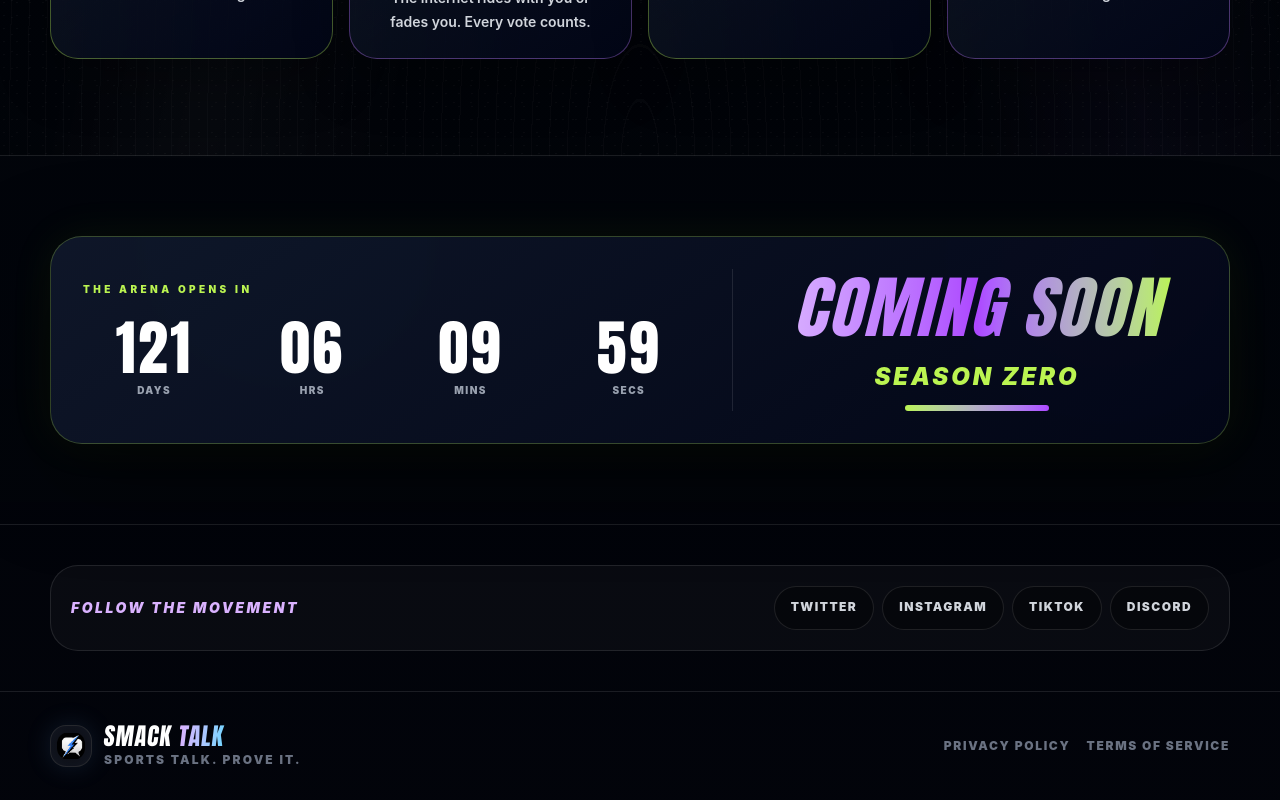
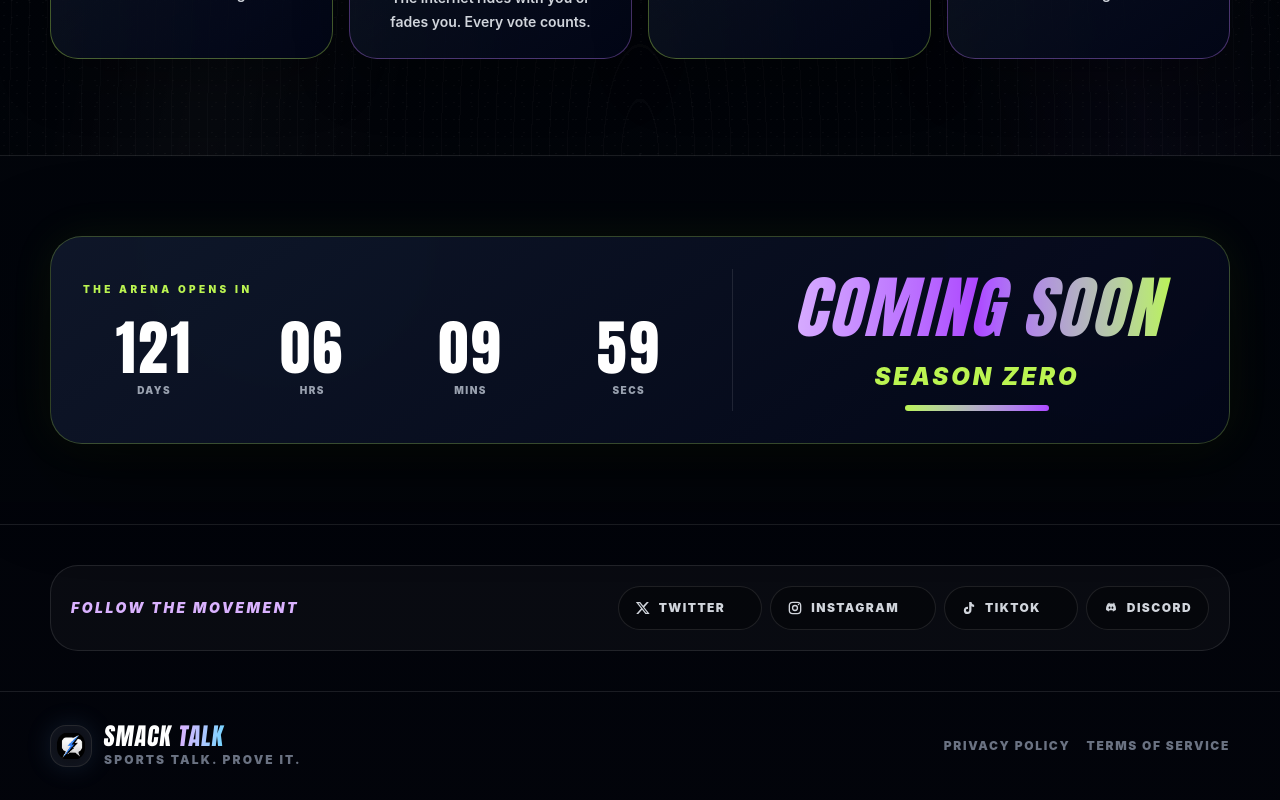
Before and after one commit to hernk1-ai/smack-talk, a Next.js app: page / in a window 1280 px wide. Shown: the part 1862-2662 px from the top of the page. Built offline with nearby package versions, Linux system fonts and the light colour scheme; no server answers.

Commit message:
update social links.ts

```diff
--- a/components/landing/SocialLinks.tsx
+++ b/components/landing/SocialLinks.tsx
@@ -1,4 +1,87 @@
-const socialLinks = ["X / Twitter", "Instagram", "TikTok", "Discord"];
+type SocialLink = {
+  label: string;
+  href: string;
+  hoverClass: string;
+  icon: React.ReactNode;
+  isExternal?: boolean;
+};
+
+function XIcon() {
+  return (
+    <svg aria-hidden="true" className="h-4 w-4" viewBox="0 0 24 24" fill="currentColor">
+      <path d="M17.7 3h3.1l-6.9 7.9L22 21h-6.4l-5-6.2L4.9 21H1.8l7.3-8.4L1.3 3h6.5l4.5 5.7L17.7 3Zm-1.1 16.2h1.7L6.9 4.7H5.1l11.5 14.5Z" />
+    </svg>
+  );
+}
+
+function InstagramIcon() {
+  return (
+    <svg aria-hidden="true" className="h-4 w-4" viewBox="0 0 24 24" fill="none">
+      <rect width="17" height="17" x="3.5" y="3.5" rx="5" stroke="currentColor" strokeWidth="2" />
+      <circle cx="12" cy="12" r="3.7" stroke="currentColor" strokeWidth="2" />
+      <circle cx="17.2" cy="6.8" r="1.1" fill="currentColor" />
+    </svg>
+  );
+}
+
+function TikTokIcon() {
+  return (
+    <svg aria-hidden="true" className="h-4 w-4" viewBox="0 0 24 24" fill="currentColor">
+      <path d="M15.7 3c.3 2.4 1.7 3.9 4 4.1v3.3a7.5 7.5 0 0 1-4-1.2v5.9c0 3.6-2.3 5.9-5.8 5.9a5.5 5.5 0 0 1-5.7-5.4c0-3.4 2.7-5.8 6.3-5.4v3.4c-1.7-.3-3 .5-3 2a2.2 2.2 0 0 0 2.3 2.1c1.5 0 2.5-.8 2.5-2.8V3h3.4Z" />
+    </svg>
+  );
+}
+
+function DiscordIcon() {
+  return (
+    <svg aria-hidden="true" className="h-4 w-4" viewBox="0 0 24 24" fill="currentColor">
+      <path d="M18.8 5.3A15 15 0 0 0 15.2 4l-.4.8a13.7 13.7 0 0 1 3.2 1.6 10.6 10.6 0 0 0-9.9 0 13 13 0 0 1 3.1-1.6L10.8 4a15 15 0 0 0-3.6 1.3C4.9 8.6 4.3 11.8 4.6 15a14.5 14.5 0 0 0 4.4 2.2l.9-1.4a9.3 9.3 0 0 1-1.4-.7l.3-.2a10.4 10.4 0 0 0 6.4 0l.3.2c-.4.3-.9.5-1.4.7l.9 1.4a14.5 14.5 0 0 0 4.4-2.2c.4-3.7-.6-6.8-2.6-9.7ZM9.8 13.1c-.8 0-1.4-.7-1.4-1.6s.6-1.6 1.4-1.6 1.4.7 1.4 1.6-.6 1.6-1.4 1.6Zm4.4 0c-.8 0-1.4-.7-1.4-1.6s.6-1.6 1.4-1.6 1.4.7 1.4 1.6-.6 1.6-1.4 1.6Z" />
+    </svg>
+  );
+}
+
+function ExternalCue() {
+  return (
+    <svg
+      aria-hidden="true"
+      className="h-3 w-3 opacity-0 transition group-hover:translate-x-0.5 group-hover:-translate-y-0.5 group-hover:opacity-70"
+      viewBox="0 0 24 24"
+      fill="none"
+    >
+      <path d="M7 17 17 7M9 7h8v8" stroke="currentColor" strokeWidth="2" strokeLinecap="round" strokeLinejoin="round" />
+    </svg>
+  );
+}
+
+const socialLinks: SocialLink[] = [
+  {
+    label: "Twitter",
+    href: "https://x.com/smacktalkgg",
+    hoverClass: "hover:border-white/35 hover:shadow-[0_0_24px_rgba(255,255,255,0.12)]",
+    icon: <XIcon />,
+    isExternal: true,
+  },
+  {
+    label: "Instagram",
+    href: "https://instagram.com/smacktalkgg",
+    hoverClass: "hover:border-pink-300/45 hover:shadow-[0_0_24px_rgba(236,72,153,0.16)]",
+    icon: <InstagramIcon />,
+    isExternal: true,
+  },
+  {
+    label: "TikTok",
+    href: "https://tiktok.com/@smacktalkgg",
+    hoverClass: "hover:border-cyan-300/45 hover:shadow-[0_0_24px_rgba(34,211,238,0.16)]",
+    icon: <TikTokIcon />,
+    isExternal: true,
+  },
+  {
+    label: "Discord",
+    href: "#",
+    hoverClass: "hover:border-indigo-300/45 hover:shadow-[0_0_24px_rgba(129,140,248,0.16)]",
+    icon: <DiscordIcon />,
+  },
+];
 
 export function SocialLinks() {
   return (
@@ -7,13 +90,18 @@ export function SocialLinks() {
         <div className="grid gap-4 rounded-[1.75rem] border border-white/10 bg-white/[0.03] p-5 sm:grid-cols-[1fr_auto] sm:items-center">
           <p className="text-sm font-black uppercase italic tracking-[0.18em] text-purple-300">Follow the movement</p>
           <div className="grid grid-cols-2 gap-2 sm:flex">
-            {socialLinks.map((label) => (
+            {socialLinks.map((link) => (
               <a
-                key={label}
-                href="#"
-                className="min-h-11 rounded-full border border-white/10 bg-black/35 px-4 py-3 text-center text-xs font-black uppercase tracking-[0.12em] text-gray-300 transition hover:border-lime-300/50 hover:text-white"
+                key={link.label}
+                href={link.href}
+                target={link.isExternal ? "_blank" : undefined}
+                rel={link.isExternal ? "noopener noreferrer" : undefined}
+                className={`group inline-flex min-h-11 items-center justify-center gap-2 rounded-full border border-white/10 bg-black/35 px-4 py-3 text-center text-xs font-black uppercase tracking-[0.12em] text-gray-300 transition duration-200 hover:-translate-y-0.5 hover:text-white active:translate-y-0 active:scale-[0.98] ${link.hoverClass}`}
+                aria-label={`Follow Smack Talk on ${link.label}`}
               >
-                {label.replace("X / ", "")}
+                <span className="transition group-hover:scale-110">{link.icon}</span>
+                <span>{link.label}</span>
+                {link.isExternal && <ExternalCue />}
               </a>
             ))}
           </div>
```
